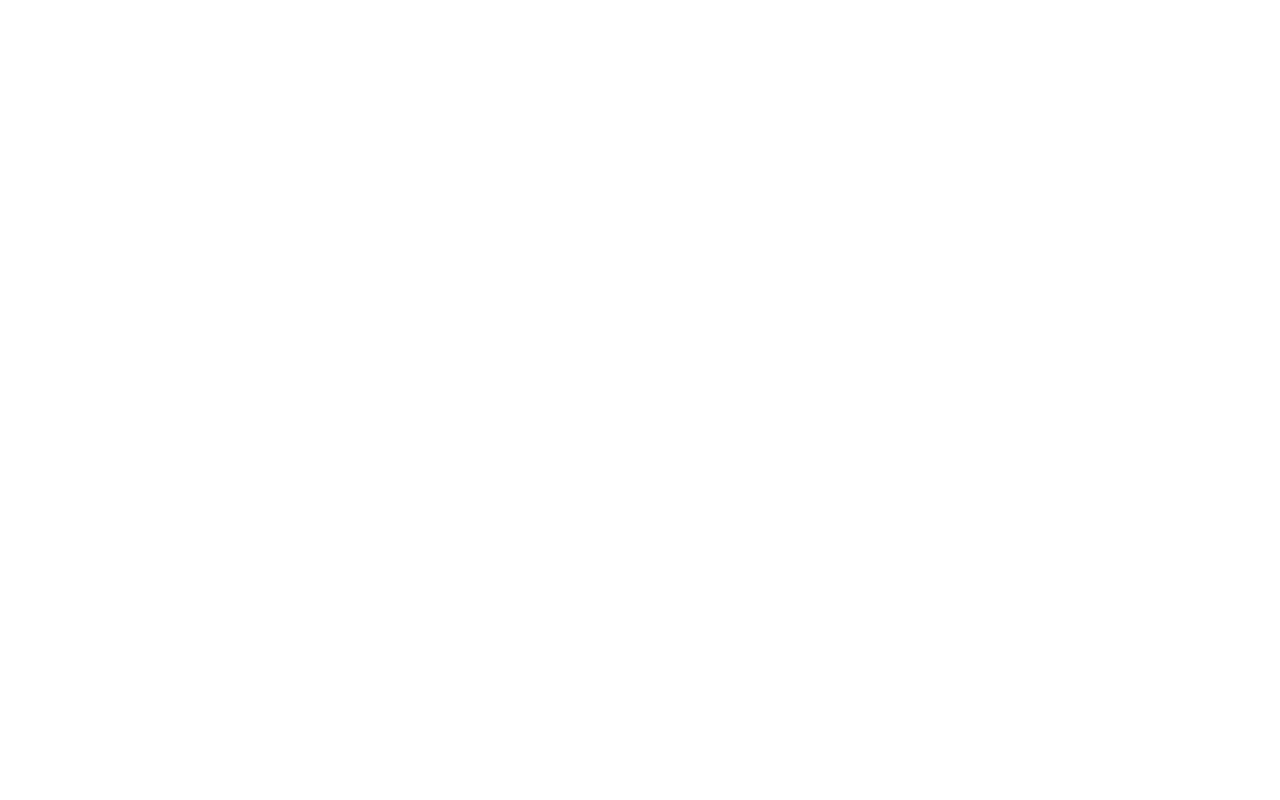
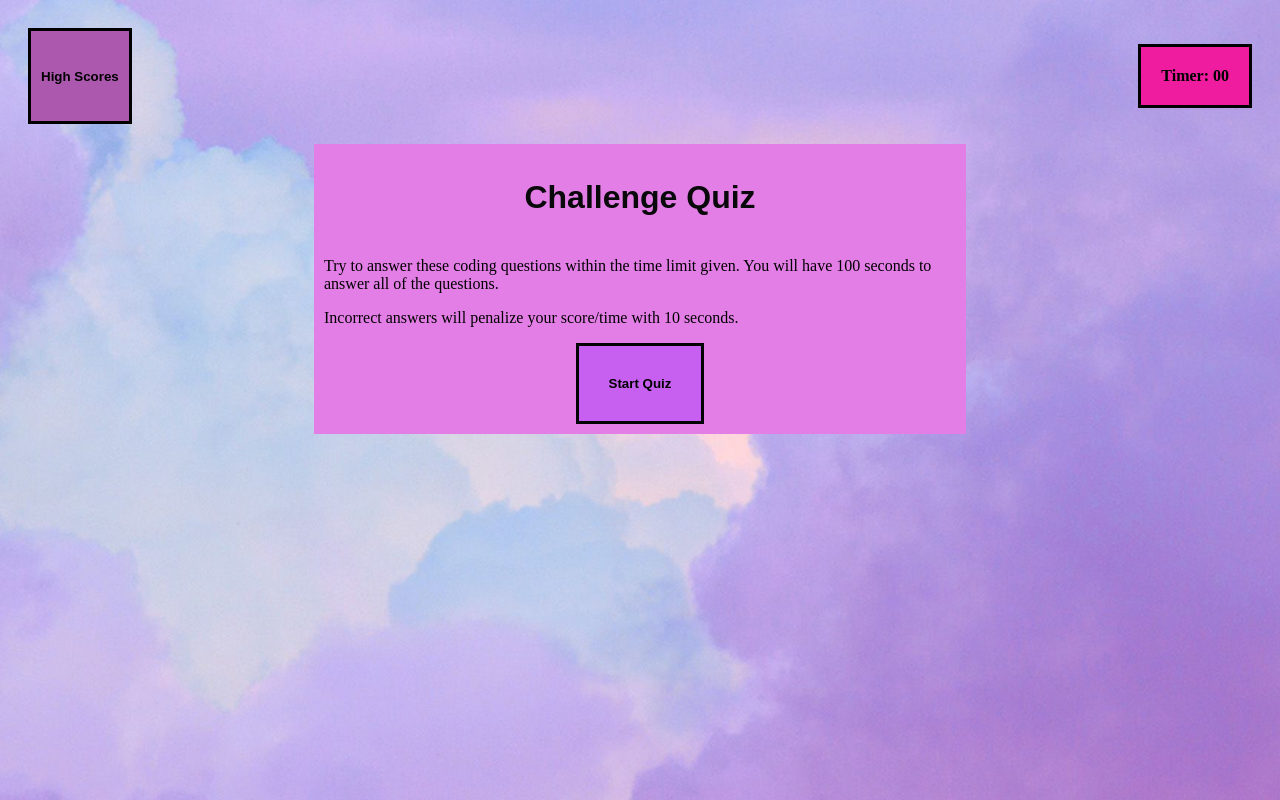
Before and after one commit to Honey25k/javascript-code-quiz, a plain HTML site: page index.html in a window 1280 px wide. Drawn offline with Linux system fonts and the light colour scheme.

Commit message:
added contents to html and css

```diff
--- a/css/style.css
+++ b/css/style.css
@@ -0,0 +1,69 @@
+* body {
+    background-image: url(../assets/images/quizzz.jpg);
+    background-repeat: no-repeat;
+    background-attachment: fixed;
+    background-position: center;
+    background-size: cover;
+}
+
+header h1 {
+    color: rgb(9, 8, 10);
+    font-family: Arial, Helvetica, sans-serif;
+    margin: 0 auto;
+    text-align: center;
+    padding: 25px;
+}
+
+header {
+    background-color: rgb(228, 126, 231);
+    padding: 50px;
+    border: solid black;
+}
+
+.header-bar {
+    padding: 20px 20px 20px 20px;
+}
+
+.header-bar div {
+    display: flex;
+    justify-content: space-between;
+}
+
+.header-bar p {
+    background-color: rgb(240, 28, 159);
+    font-weight: bold;
+    border: solid black ;
+    padding: 20px;
+
+
+}
+
+.hs-button {
+    background-color: rgb(172, 88, 175);
+    font-weight: bold;
+    border: solid black;
+    padding: 10px;
+    font-family: Arial, Helvetica, sans-serif;
+}
+
+
+.intro-padding {
+    margin: auto;
+    width: 50%;
+    border: 3px salmon;
+    padding: 10px;
+}
+
+.start-button {
+    background-color:#c760f0;
+    font-weight: bold;
+    border: solid black ;
+    text-align: center;
+    padding: 30px;
+    display: block;
+    margin: 0 auto;
+}
+
+.big-long-words {
+margin: 0 auto;
+}
--- a/index.html
+++ b/index.html
@@ -2,12 +2,29 @@
 <html lang="en">
     <head>
         <meta charset="UTF-8">
-    <meta http-equiv="X-UA-Compatible" content="IE=edge">
         <meta name="viewport" content="width=device-width, initial-scale=1.0">
-    <title>Code Quiz</title>
+        <meta http-equiv="X-UA=Compatible" content="ie=edge">
+        <title>Challenge Quiz</title>
+        <link rel="stylesheet" href="./css/style.css">
     </head>
+
     <body>
 
+        <div class="header-bar">
+            <div id="header-bar-info">
+                <button class="hs-button" id="high-scores-button">High Scores</button>
+                <p>Timer: 00</p>
+            </div>
+        </div>
 
+
+        <div id="intro-page" class="big-long-words">
+            <header class="intro-padding">
+                <h1 class="page-title">Challenge Quiz</h1>
+                <p><span class= "bold">Try to answer these coding questions within the time limit given. You will have 100 seconds to answer all of the questions.</span></p>
+                <p><span class= "bold">Incorrect answers will penalize your score/time with 10 seconds.</span></p>
+                <button class="start-button" id="start-quiz">Start Quiz</button>
+            </header>
+        </div>
     </body>
 </html>
```
Also changed, not shown: assets/images/quizzz.jpg (added). Lines whose indentation alone changed are shown as unchanged.
